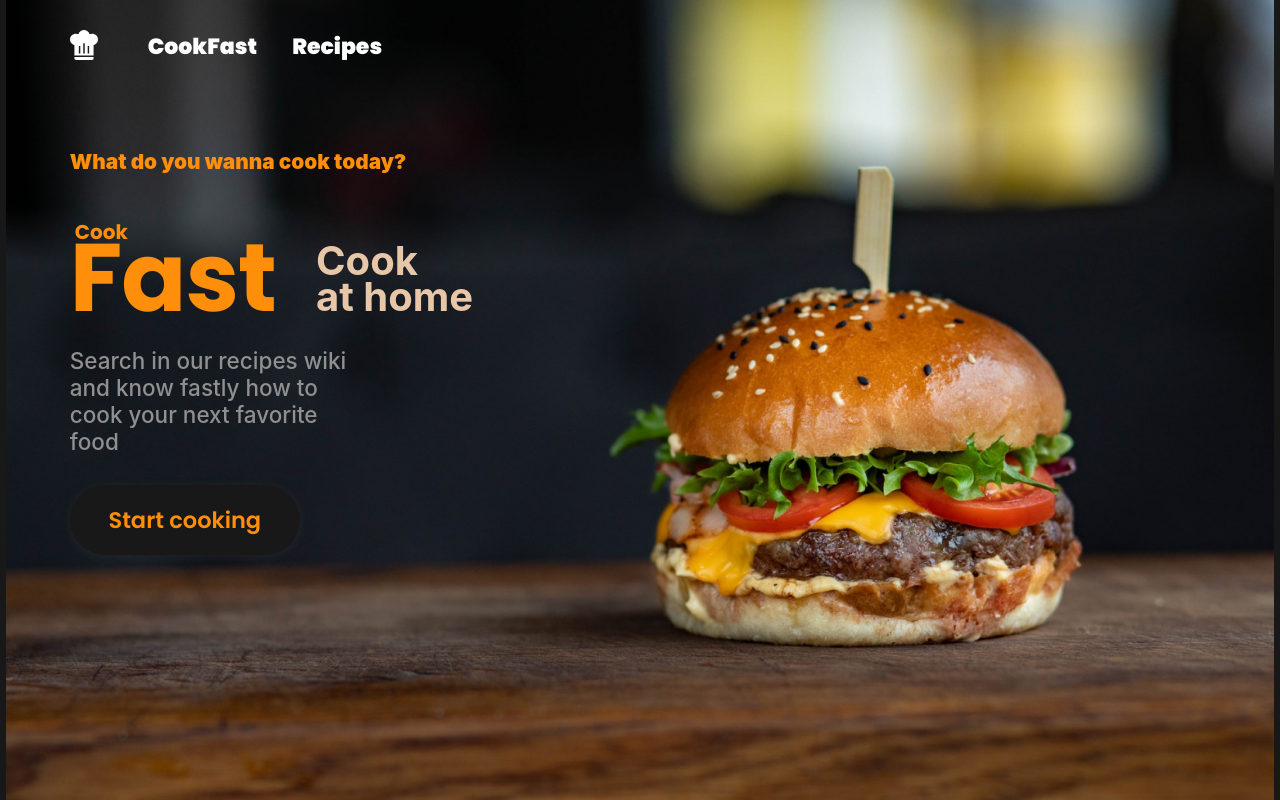
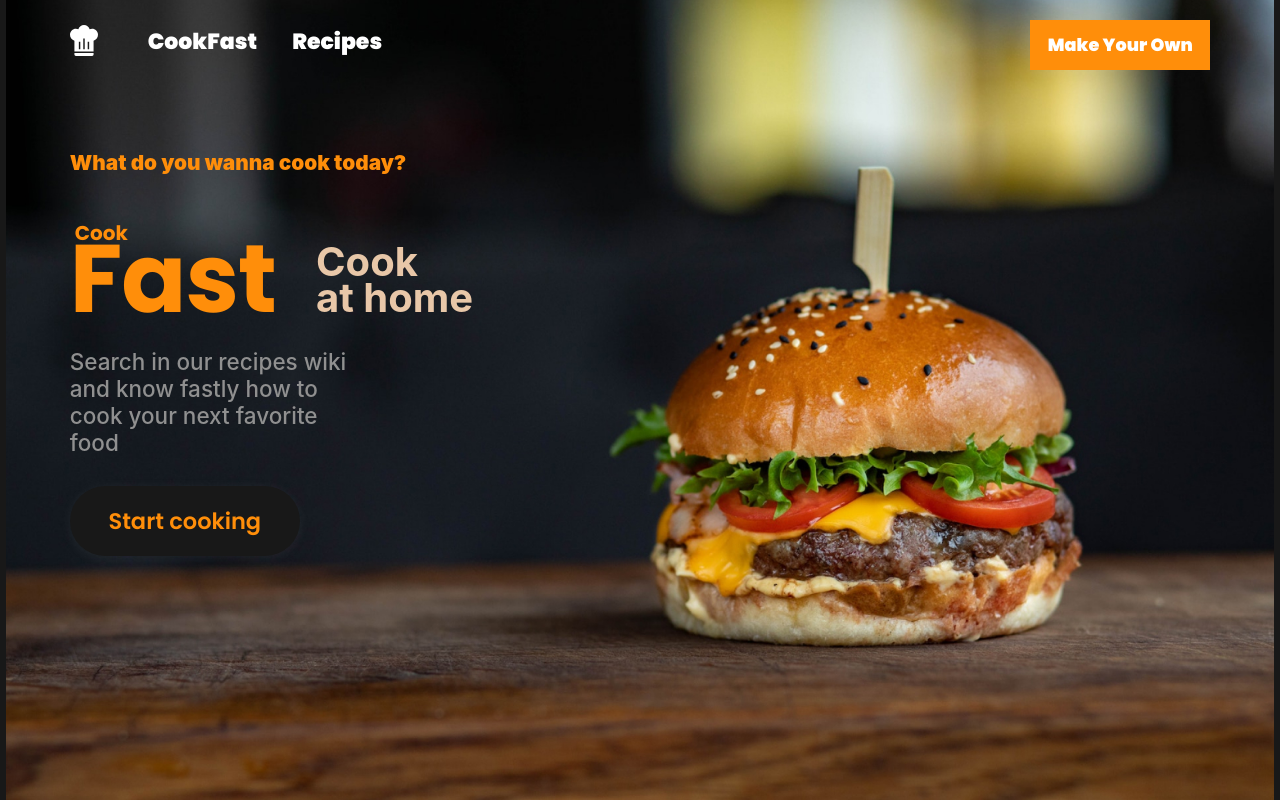
Before and after one commit to lauticometti/cook-fast-app, a React (Create React App) app in the folder client/: page / in a window 1280 px wide. Built offline with nearby package versions, Linux system fonts and the light colour scheme.

Commit message:
Small change, now the navbar on the landing page looks like on the other pages

```diff
--- a/client/src/components/Landing/Landing.module.css
+++ b/client/src/components/Landing/Landing.module.css
@@ -12,7 +12,6 @@
 
 .container {
   margin: 0 5%;
-  padding-top: 10px;
 }
 
 .spanCookToday {
--- a/client/src/components/Nav/Nav.jsx
+++ b/client/src/components/Nav/Nav.jsx
@@ -3,7 +3,7 @@ import chefIcon from "../../assets/chef-icon.svg";
 import { MYOButton } from "../";
 import styles from "./Nav.module.css";
 
-export function Nav(props) {
+export function Nav() {
   const location = useLocation();
 
   return (
@@ -28,9 +28,9 @@ export function Nav(props) {
         </li>
       </ul>
 
-      { location.pathname === "/" ? null : location.pathname ===
-        "/make-your-own" ? <MYOButton text="Show us your tricks" />
-        : <MYOButton /> }
+      { location.pathname === "/make-your-own" ?
+        <MYOButton text="Show us your tricks" /> :
+        <MYOButton /> }
     </nav>
   );
 }
```
